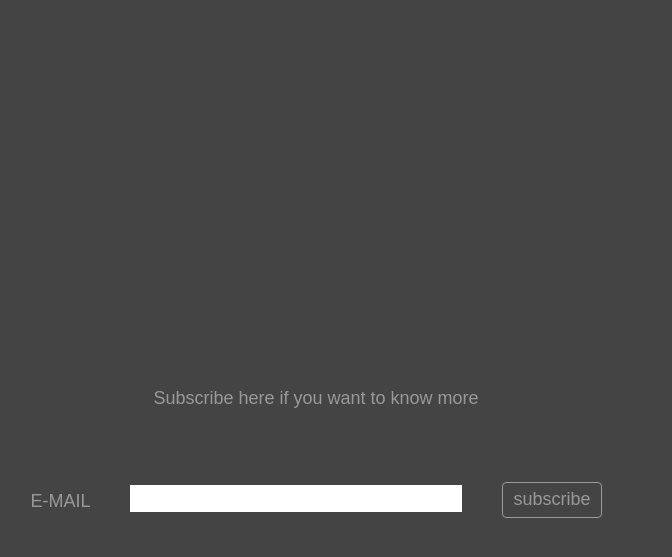
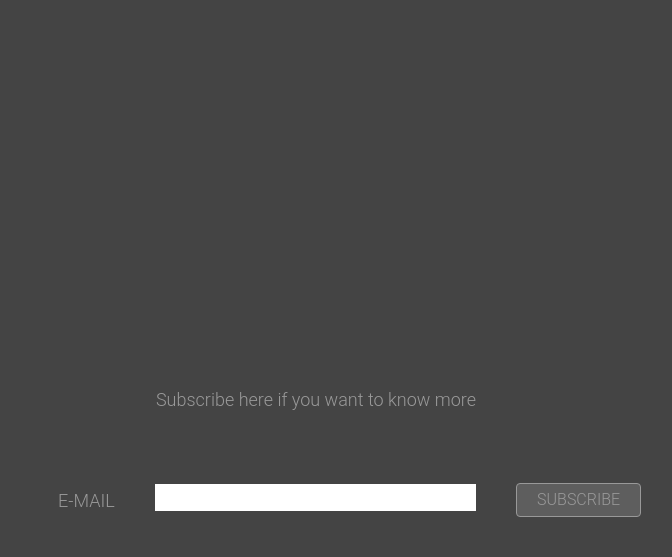
Before and after one commit to conduccionneumatica/conduccionneumatica.com, a Jekyll site: the page built from _pages/home.md, in a window 1280 px wide. Shown: the top 557 px of the page, without its empty margins (324-996 px from the left). Built offline with Jekyll 4.4.1, drawn with Linux system fonts in a browser that asks for light colours; some web fonts are replaced; comment, search, counter and statistics services are not loaded.

Commit message:
fix style

```diff
--- a/_includes/head.html
+++ b/_includes/head.html
@@ -17,6 +17,6 @@
 <meta property="og:image:height" content="630">
 
 <link rel="stylesheet" href="{{ site.baseurl }}/css/main.css">
-<link href="https://fonts.googleapis.com/css2?family=Exo+2:wght@300;500;700&family=Megrim&display=swap" rel="stylesheet">
+<link href="https://fonts.googleapis.com/css2?family=Roboto:wght@300;500;700&display=swap" rel="stylesheet">
 
 {% include favicon.html %}
--- a/_sass/constants.scss
+++ b/_sass/constants.scss
@@ -1,9 +1,7 @@
-$FONT-TEXT: 'Exo 2', sans-serif;
-$FONT-LOGO: 'Megrim', cursive;
+$FONT-TEXT: 'Roboto', sans-serif;
 
 $COLOR-BACKGROUND: #444;
-$COLOR-TEXT-LIGHT: #fff;
-$COLOR-TEXT-ERROR: #f00;
+$COLOR-TEXT-ERROR: #fff;
 $COLOR-TEXT: #999;
 
 $COLOR-LINK: $COLOR-TEXT;
--- a/css/main.scss
+++ b/css/main.scss
@@ -23,6 +23,7 @@ body {
   background-color: $COLOR-BACKGROUND;
   color: $COLOR-TEXT;
   font-family: $FONT-TEXT;
+  font-weight: 300;
 }
 
 strong { font-weight: bold; }
@@ -61,7 +62,8 @@ a {
   box-sizing: border-box;
 
   .signup-container {
-    width: 50%;
+    width: 95%;
+    max-width: 650px;
     height: 100%;
     display: flex;
     flex-direction: column;
@@ -69,7 +71,7 @@ a {
     align-self: center;
 
     @include media-query(MOBILE) {
-      width: 95%;
+      max-width: none;
     }
 
     .signup-text {
@@ -77,12 +79,14 @@ a {
     }
 
     .signup-error {
+      width: 100%;
       margin-top: 50px;
       opacity: 0;
       color: $COLOR-TEXT-ERROR;
       font-size: 13px;
       text-align: center;
       padding-bottom: 8px;
+      box-sizing: border-box;
     }
 
     .signup-form {
@@ -95,6 +99,7 @@ a {
       label {
         text-transform: uppercase;
         text-align: right;
+        width: 20%;
       }
 
       input {
@@ -112,12 +117,20 @@ a {
   }
 
   .signup-button-image {
+    width: 20%;
     box-sizing: border-box;
     cursor: pointer;
     margin: 0 0 -6px;
     padding: 6px 10px 7px;
     border: 1px $COLOR-TEXT solid;
     border-radius: 4px;
+    text-transform: uppercase;
+    font-size: 16px;
+    background-color: lighten($COLOR-BACKGROUND, 10%);
+
+    @include media-query(MOBILE) {
+      font-size: 12px;
+    }
   }
 }
 
```
